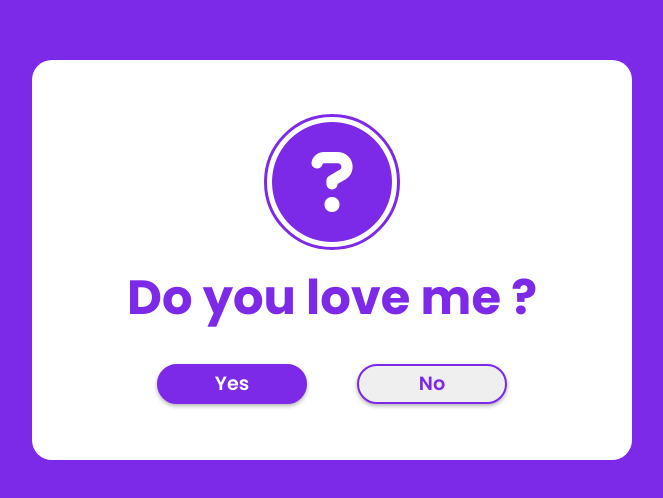
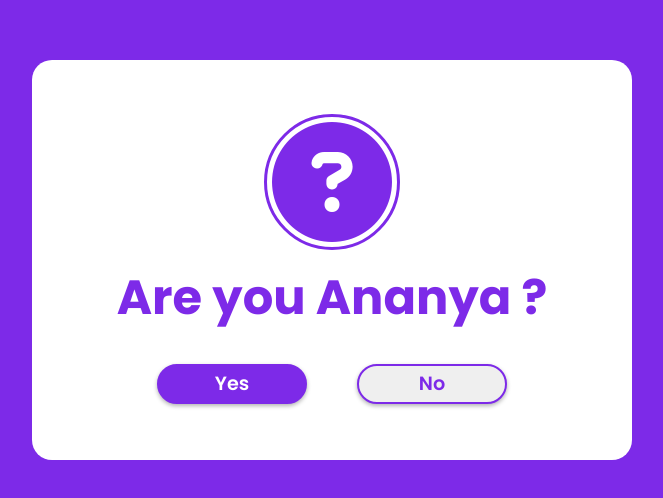
Before and after one commit to Ananya00987/btn, a plain HTML site: page index.html in a window 1280 px wide. Shown: the part 140-638 px from the top of the page, without its empty margins (308-971 px from the left). Drawn offline with Linux system fonts and the light colour scheme.

Commit message:
Update index.html

```diff
--- a/index.html
+++ b/index.html
@@ -14,7 +14,7 @@
 
     <div class="wrapper">
         <i class="fa-solid fa-circle-question"></i>
-        <h2 class="question">Do you love me ?</h2>
+        <h2 class="question">Are you Ananya ?</h2>
         <div class="btn-group">
             <button class="yes-btn">Yes</button>
             <button class="no-btn">No</button>
```
